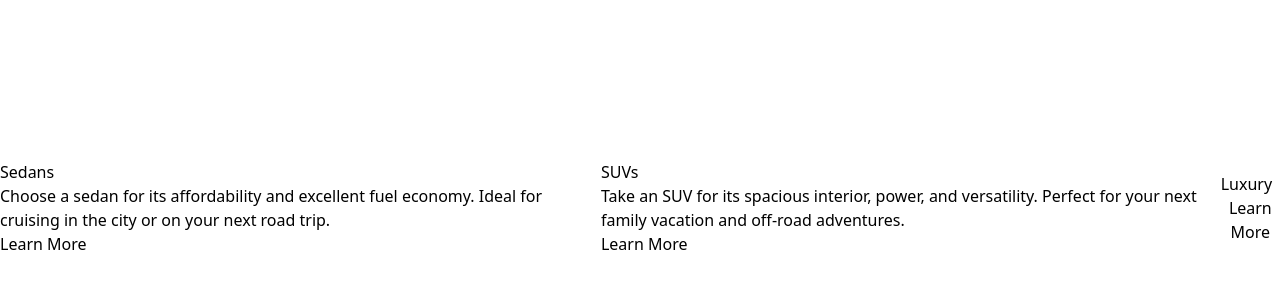
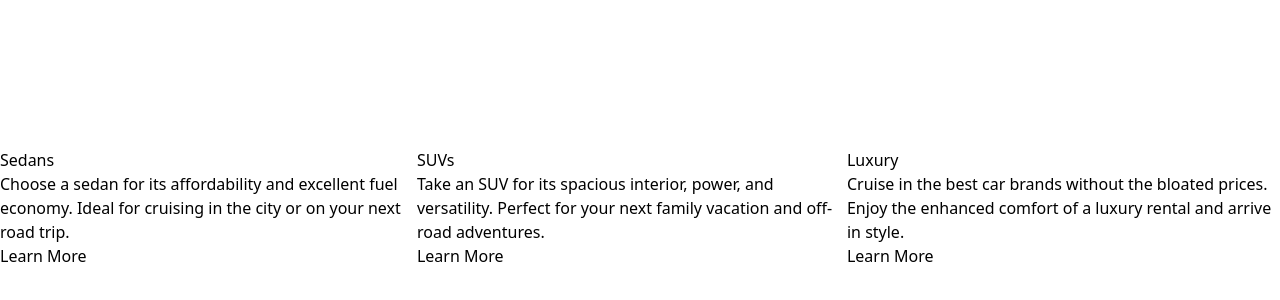
Before and after one commit to lwrocks/column-layout, a plain HTML site: page index.html in a window 1280 px wide. Shown: the part 192-492 px from the top of the page. Drawn offline with nearby package versions, Linux system fonts and the light colour scheme.

Commit message:
Added CSS file for components

```diff
--- a/index.html
+++ b/index.html
@@ -26,7 +26,10 @@
       </div>
       <div>
         <h2>Luxury</h2>
-        <p></p>
+        <p>
+          Cruise in the best car brands without the bloated prices. Enjoy the
+          enhanced comfort of a luxury rental and arrive in style.
+        </p>
         <button>Learn More</button>
       </div>
     </div>
```
Also changed, not shown: components.css (added).
